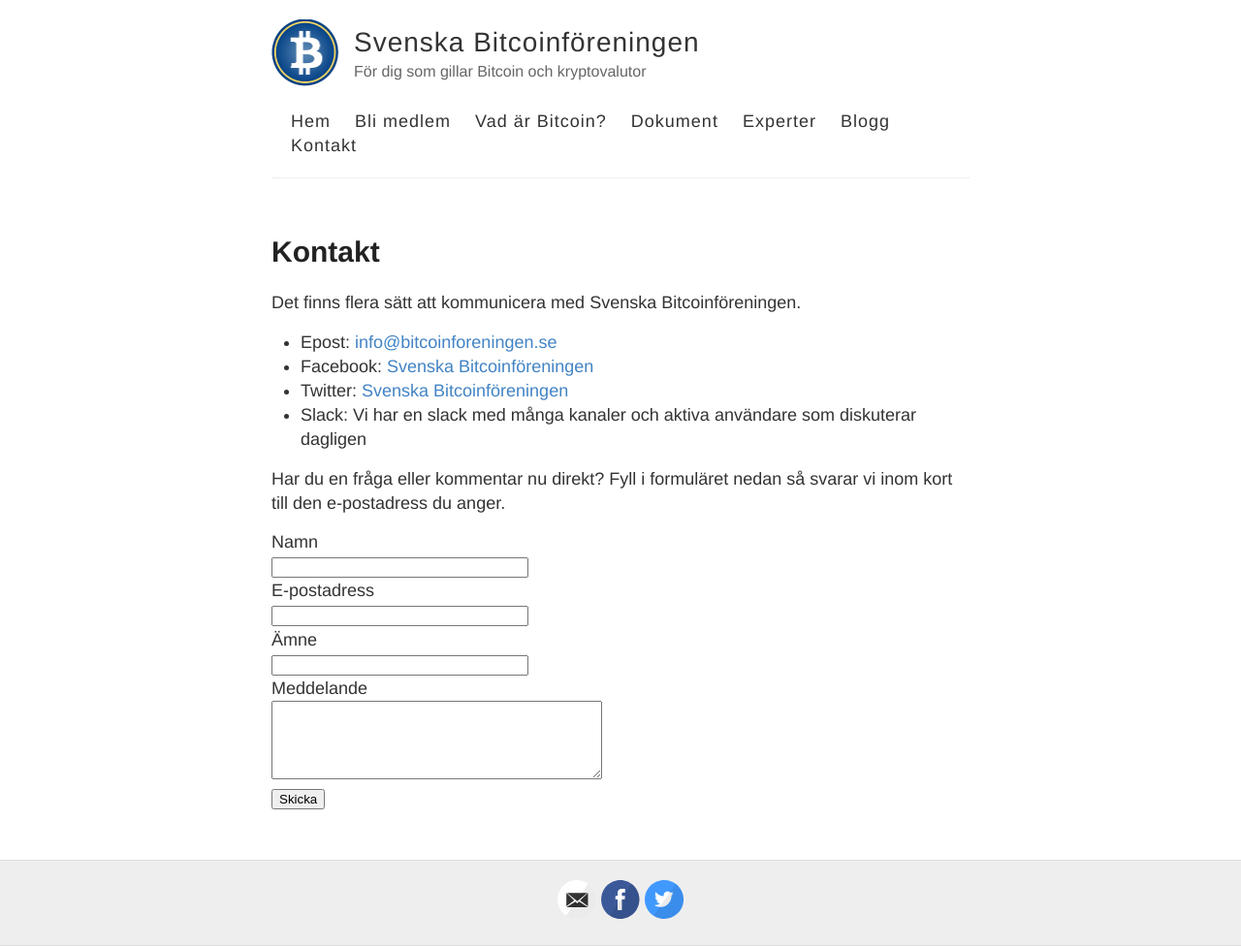
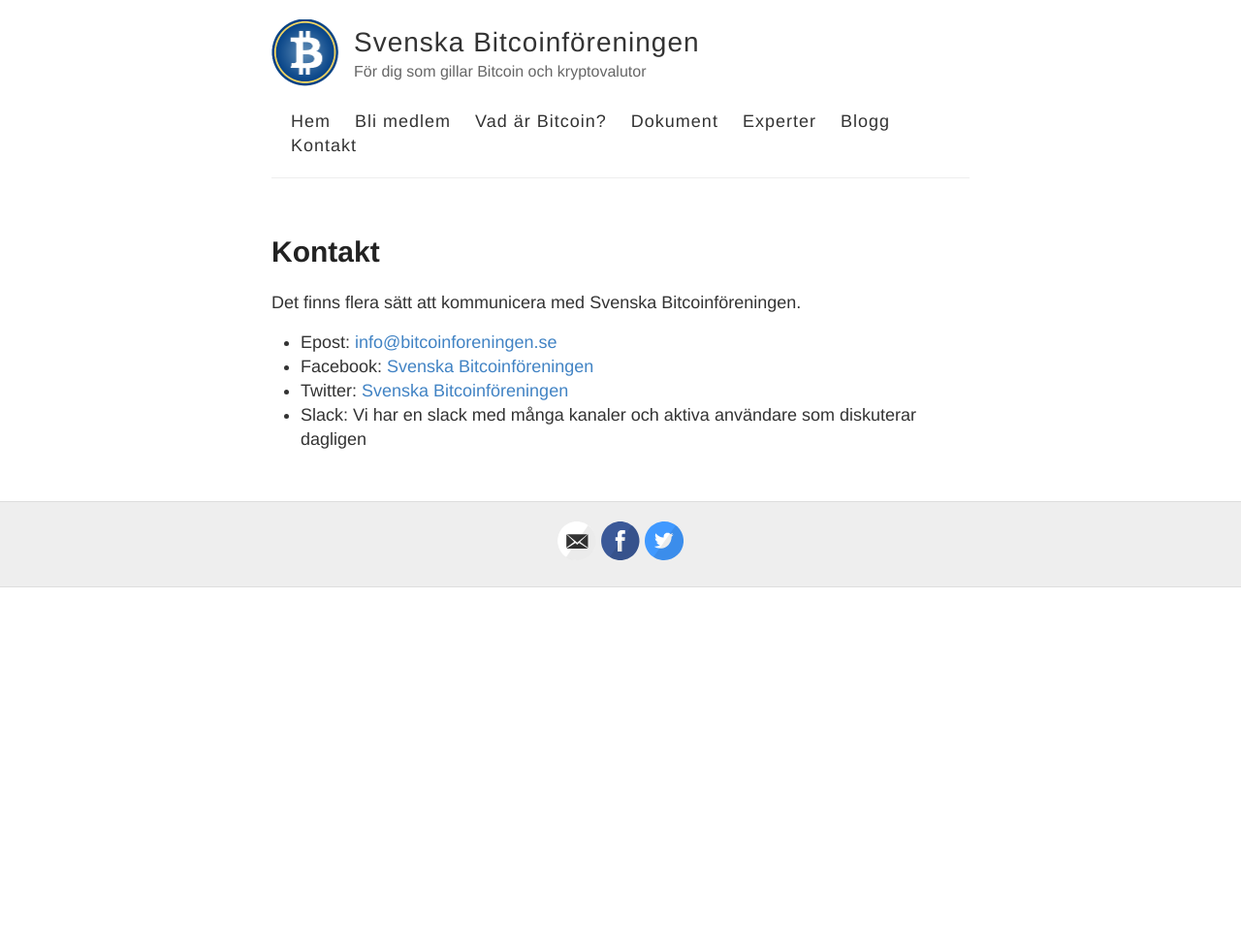
Before and after one commit to bjuno76/bitcoinforeningen.github.io, a Jekyll site: the page built from kontakt.md, in a window 1280 px wide. Shown: the whole page at 97% size. Built offline with Jekyll 4.4.1, drawn with Linux system fonts in a browser that asks for light colours; after the commit the page ends 900 px from its top, so only the background shows below that.

```diff
--- a/kontakt.md
+++ b/kontakt.md
@@ -10,144 +10,3 @@ Det finns flera sätt att kommunicera med Svenska Bitcoinföreningen.
 - Facebook: [Svenska Bitcoinföreningen](https://www.facebook.com/groups/1604809299764297)
 - Twitter: [Svenska Bitcoinföreningen](https://www.twitter.com/btcforeningen)
 - Slack: Vi har en slack med många kanaler och aktiva användare som diskuterar dagligen
-
-Har du en fråga eller kommentar nu direkt? Fyll i formuläret nedan så svarar vi inom kort till den e-postadress du anger.
-
-
-
-<div class="pfg-form formid-kontakt">
-  <form name="edit_form" method="post" enctype="multipart/form-data" class="fgBaseEditForm enableUnloadProtection enableAutoFocus" action="kontakt.html" id="fg-base-edit">
-
-
-
-    <div></div>
-
-
-    <div id="pfg-fieldwrapper">
-
-
-
-
-
-
-      <div class="field ArchetypesStringWidget " data-fieldname="namn" data-uid="15df50347dd943acb31389803eb914ff" id="archetypes-fieldname-namn">
-        <span></span>
-
-
-        <label class="formQuestion" for="namn">
-                Namn
-                <span class="required" title="Krävs"> </span>
-                <span class="formHelp" id="namn_help"></span>
-            </label>
-
-
-        <div class="fieldErrorBox"></div>
-        <input type="text" name="namn" class="blurrable firstToFocus" id="namn" size="30" maxlength="255" placeholder="" /></div>
-
-
-
-
-
-
-
-
-
-
-      <div class="field ArchetypesStringWidget " data-fieldname="replyto" data-uid="15df50347dd943acb31389803eb914ff" id="archetypes-fieldname-replyto">
-        <span></span>
-
-
-        <label class="formQuestion" for="replyto">
-                E-postadress
-                <span class="required" title="Krävs"> </span>
-                <span class="formHelp" id="replyto_help"></span>
-            </label>
-
-
-        <div class="fieldErrorBox"></div>
-        <input type="text" name="replyto" class="blurrable firstToFocus" id="replyto" size="30" maxlength="255" placeholder="" /></div>
-
-
-
-
-
-
-
-
-
-
-      <div class="field ArchetypesStringWidget " data-fieldname="topic" data-uid="15df50347dd943acb31389803eb914ff" id="archetypes-fieldname-topic">
-        <span></span>
-
-
-        <label class="formQuestion" for="topic">
-                Ämne
-
-                <span class="formHelp" id="topic_help"></span>
-            </label>
-
-
-        <div class="fieldErrorBox"></div>
-        <input type="text" name="topic" class="blurrable firstToFocus" id="topic" size="30" maxlength="255" placeholder="" /></div>
-
-
-
-
-
-
-
-
-
-
-      <div class="field ArchetypesTextAreaWidget " data-fieldname="comments" data-uid="15df50347dd943acb31389803eb914ff" id="archetypes-fieldname-comments">
-        <span></span>
-
-
-        <label class="formQuestion" for="comments">
-                Meddelande
-                <span class="required" title="Krävs"> </span>
-                <span class="formHelp" id="comments_help"></span>
-            </label>
-
-
-        <div class="fieldErrorBox"></div>
-
-
-
-
-        <textarea class="blurrable firstToFocus" rows="5" name="comments" cols="40" id="comments"></textarea></div>
-
-
-
-
-
-
-
-
-
-
-    </div>
-
-
-
-
-
-
-    <div class="formControls">
-
-      <input type="hidden" name="fieldset" value="default" /><input type="hidden" name="form.submitted" value="1" /><input type="hidden" name="add_reference.field:record" value="" /><input type="hidden" name="add_reference.type:record" value="" /><input
-        type="hidden" name="add_reference.destination:record" value="" /><input type="hidden" name="last_referer" value="http://www.bitcoinforeningen.se/" /><input type="hidden" name="_authenticator" value="0eb0d9201db45f0c6fdb935191b2bc1cbe75bcf5" /><input
-        class="context" type="submit" name="form_submit" value="Skicka" /></div>
-
-  </form>
-
-</div>
-
-
-
-<script>
-  // block inline validation
-  jQuery(function($) {
-    $("#pfg-fieldwrapper .field").removeAttr('data-uid');
-  });
-</script>
```
Also changed, not shown: README 2.md (deleted, +0 -120 lines), about.md (deleted, +0 -15 lines), README.md (deleted), image.png (deleted), pdf.png (deleted), protokoll.md (renamed from protokoll.html).
